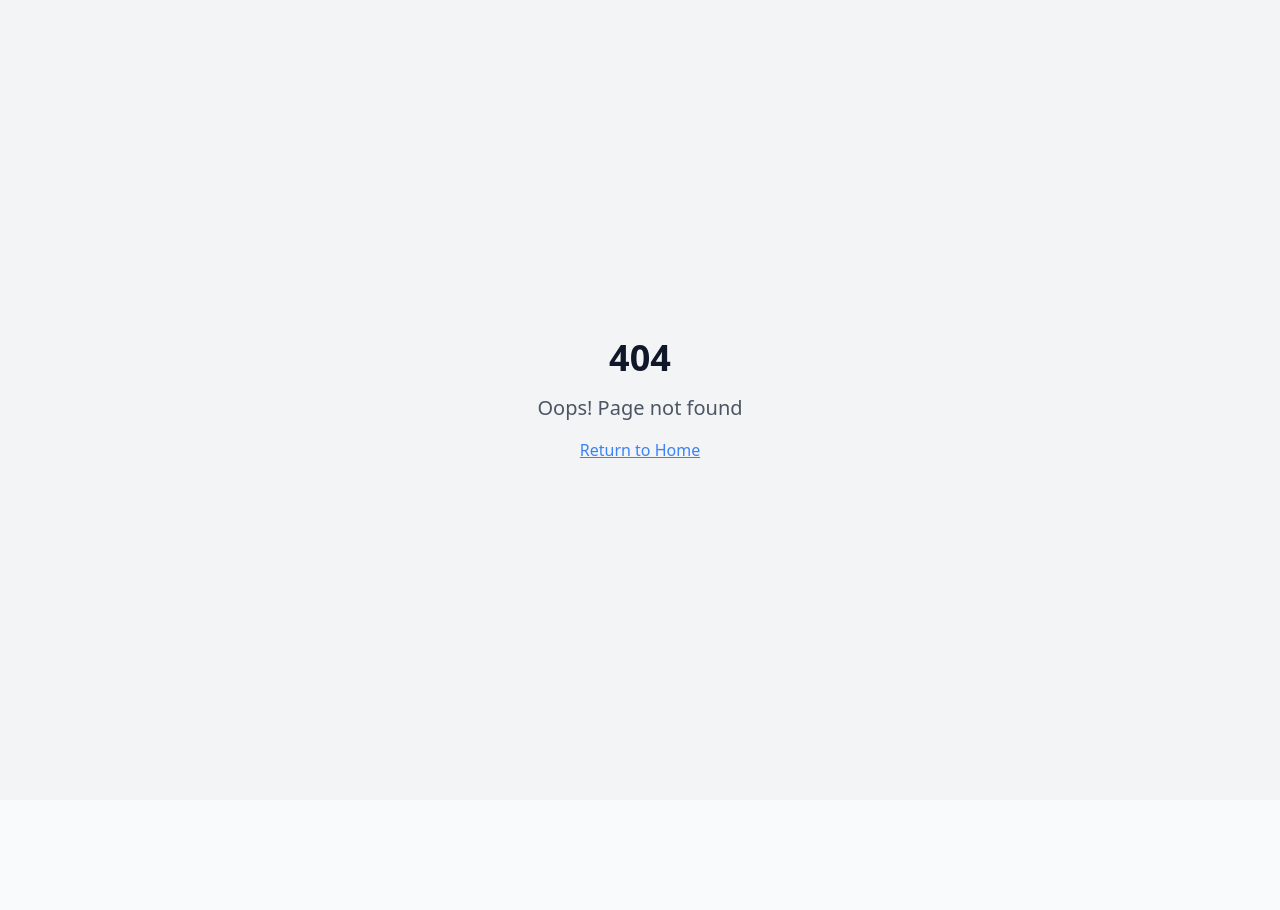
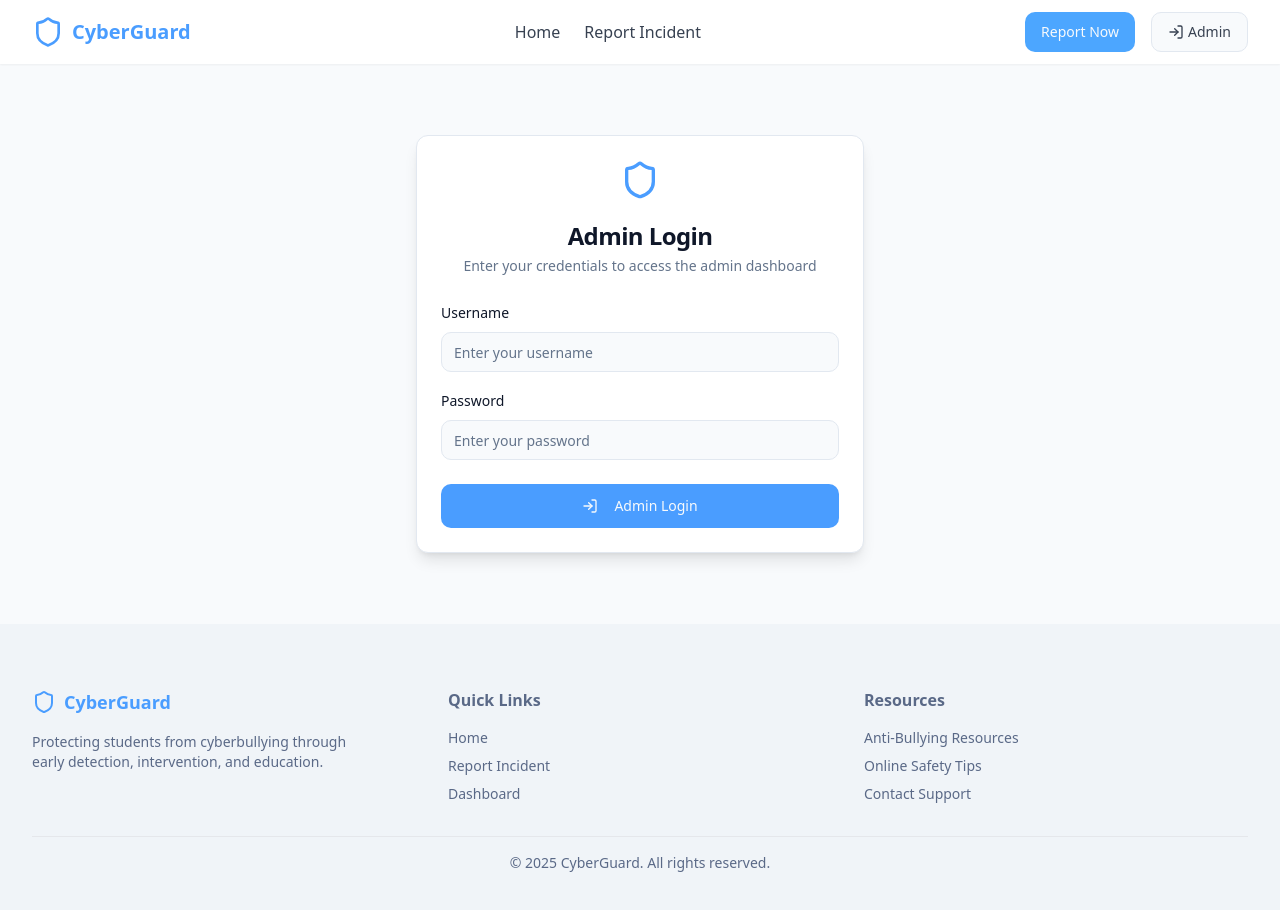
Before and after one commit to itsaot/cyberguard-safe-zone, a React (Vite) app: page /admin in a window 1280 px wide. Before the commit this address had no page. Shown: the top 910 px of the page. Before the commit the page ends 800 px from the top, so only its background shows below. Built offline with nearby package versions, Linux system fonts and the light colour scheme.

Commit message:
Add admin login page
Implement an admin login page with username and password authentication.

```diff
--- a/src/App.tsx
+++ b/src/App.tsx
@@ -3,18 +3,27 @@ import { Toaster } from "@/components/ui/toaster";
 import { Toaster as Sonner } from "@/components/ui/sonner";
 import { TooltipProvider } from "@/components/ui/tooltip";
 import { QueryClient, QueryClientProvider } from "@tanstack/react-query";
-import { BrowserRouter, Routes, Route } from "react-router-dom";
+import { BrowserRouter, Routes, Route, Navigate } from "react-router-dom";
 import Home from "./pages/Home";
 import ReportForm from "./pages/ReportForm";
 import Dashboard from "./pages/Dashboard";
+import AdminLogin from "./pages/AdminLogin";
 import NotFound from "./pages/NotFound";
 import { ReportProvider } from "./contexts/ReportContext";
+import { AuthProvider } from "./contexts/AuthContext";
 
 const queryClient = new QueryClient();
+
+// Protected route component
+const ProtectedRoute = ({ children }: { children: React.ReactNode }) => {
+  const token = localStorage.getItem('admin-token');
+  return token ? <>{children}</> : <Navigate to="/admin" />;
+};
 
 const App = () => (
   <QueryClientProvider client={queryClient}>
     <TooltipProvider>
+      <AuthProvider>
         <ReportProvider>
           <Toaster />
           <Sonner />
@@ -22,11 +31,13 @@ const App = () => (
             <Routes>
               <Route path="/" element={<Home />} />
               <Route path="/report" element={<ReportForm />} />
+              <Route path="/admin" element={<AdminLogin />} />
               <Route path="/dashboard" element={<Dashboard />} />
               <Route path="*" element={<NotFound />} />
             </Routes>
           </BrowserRouter>
         </ReportProvider>
+      </AuthProvider>
     </TooltipProvider>
   </QueryClientProvider>
 );
--- a/src/components/Navbar.tsx
+++ b/src/components/Navbar.tsx
@@ -1,9 +1,12 @@
 
 import { Link } from 'react-router-dom';
 import { Button } from "@/components/ui/button";
-import { Shield } from 'lucide-react';
+import { Shield, LogIn } from 'lucide-react';
+import { useAuth } from '@/contexts/AuthContext';
 
 const Navbar = () => {
+  const { isAdmin, logout } = useAuth();
+
   return (
     <header className="bg-white shadow-sm">
       <nav className="cg-container flex items-center justify-between h-16">
@@ -21,19 +24,41 @@ const Navbar = () => {
           <Link to="/report" className="text-gray-700 hover:text-cyberguard-blue transition-colors">
             Report Incident
           </Link>
-          <Link to="/dashboard" className="text-gray-700 hover:text-cyberguard-blue transition-colors">
-            Dashboard
-          </Link>
+          {isAdmin ? (
+            <Link to="/dashboard" className="text-gray-700 hover:text-cyberguard-blue transition-colors">
+              Dashboard
+            </Link>
+          ) : null}
         </div>
 
         <div className="md:hidden">
           <Button variant="outline" size="sm">Menu</Button>
         </div>
 
-        <div className="hidden md:block">
+        <div className="hidden md:flex md:items-center md:space-x-4">
           <Link to="/report">
             <Button className="cg-button-primary">Report Now</Button>
           </Link>
+
+          {isAdmin ? (
+            <Button
+              variant="outline"
+              className="flex items-center gap-1 text-gray-700"
+              onClick={logout}
+            >
+              Logout
+            </Button>
+          ) : (
+            <Link to="/admin">
+              <Button
+                variant="outline"
+                className="flex items-center gap-1 text-gray-700"
+              >
+                <LogIn className="h-4 w-4" />
+                Admin
+              </Button>
+            </Link>
+          )}
         </div>
       </nav>
     </header>
--- /dev/null
+++ b/src/contexts/AuthContext.tsx
@@ -0,0 +1,51 @@
+
+import React, { createContext, useContext, useState, ReactNode } from 'react';
+import { toast } from "@/components/ui/sonner";
+
+// Define the admin credentials
+const ADMIN_USERNAME = "An assessment";
+const ADMIN_PASSWORD = "Thlologelo@1";
+
+// Define the auth context type
+type AuthContextType = {
+  isAdmin: boolean;
+  login: (username: string, password: string) => boolean;
+  logout: () => void;
+};
+
+// Create context with default values
+const AuthContext = createContext<AuthContextType>({
+  isAdmin: false,
+  login: () => false,
+  logout: () => {},
+});
+
+// Provider component
+export const AuthProvider = ({ children }: { children: ReactNode }) => {
+  const [isAdmin, setIsAdmin] = useState<boolean>(false);
+
+  const login = (username: string, password: string) => {
+    if (username === ADMIN_USERNAME && password === ADMIN_PASSWORD) {
+      setIsAdmin(true);
+      toast.success("Admin login successful");
+      return true;
+    } else {
+      toast.error("Invalid username or password");
+      return false;
+    }
+  };
+
+  const logout = () => {
+    setIsAdmin(false);
+    toast.info("Admin logged out");
+  };
+
+  return (
+    <AuthContext.Provider value={{ isAdmin, login, logout }}>
+      {children}
+    </AuthContext.Provider>
+  );
+};
+
+// Custom hook for using this context
+export const useAuth = () => useContext(AuthContext);
--- /dev/null
+++ b/src/pages/AdminLogin.tsx
@@ -0,0 +1,76 @@
+
+import { useState } from 'react';
+import { useNavigate } from 'react-router-dom';
+import { useAuth } from '@/contexts/AuthContext';
+import { Button } from "@/components/ui/button";
+import { Input } from "@/components/ui/input";
+import { Label } from "@/components/ui/label";
+import { Card, CardContent, CardDescription, CardFooter, CardHeader, CardTitle } from "@/components/ui/card";
+import { Shield, LogIn } from 'lucide-react';
+import PageLayout from '@/components/PageLayout';
+
+const AdminLogin = () => {
+  const [username, setUsername] = useState('');
+  const [password, setPassword] = useState('');
+  const { login } = useAuth();
+  const navigate = useNavigate();
+
+  const handleSubmit = (e: React.FormEvent) => {
+    e.preventDefault();
+    const success = login(username, password);
+    if (success) {
+      navigate('/dashboard');
+    }
+  };
+
+  return (
+    <PageLayout>
+      <div className="flex flex-col items-center justify-center min-h-[70vh] p-4">
+        <Card className="w-full max-w-md shadow-lg">
+          <CardHeader className="space-y-1">
+            <div className="flex items-center justify-center mb-4">
+              <Shield className="h-10 w-10 text-cyberguard-blue" />
+            </div>
+            <CardTitle className="text-2xl text-center font-bold">Admin Login</CardTitle>
+            <CardDescription className="text-center">
+              Enter your credentials to access the admin dashboard
+            </CardDescription>
+          </CardHeader>
+          <form onSubmit={handleSubmit}>
+            <CardContent className="space-y-4">
+              <div className="space-y-2">
+                <Label htmlFor="username">Username</Label>
+                <Input
+                  id="username"
+                  placeholder="Enter your username"
+                  value={username}
+                  onChange={(e) => setUsername(e.target.value)}
+                  required
+                />
+              </div>
+              <div className="space-y-2">
+                <Label htmlFor="password">Password</Label>
+                <Input
+                  id="password"
+                  type="password"
+                  placeholder="Enter your password"
+                  value={password}
+                  onChange={(e) => setPassword(e.target.value)}
+                  required
+                />
+              </div>
+            </CardContent>
+            <CardFooter>
+              <Button type="submit" className="w-full bg-cyberguard-blue hover:bg-blue-600" size="lg">
+                <LogIn className="mr-2 h-4 w-4" />
+                Admin Login
+              </Button>
+            </CardFooter>
+          </form>
+        </Card>
+      </div>
+    </PageLayout>
+  );
+};
+
+export default AdminLogin;
--- a/src/pages/Dashboard.tsx
+++ b/src/pages/Dashboard.tsx
@@ -1,4 +1,3 @@
-
 import { useState } from 'react';
 import { Button } from '@/components/ui/button';
 import { Card, CardContent, CardHeader, CardTitle } from '@/components/ui/card';
@@ -160,6 +159,20 @@ const getStatusIcon = (status: string) => {
 };
 
 const Dashboard = () => {
+  const { isAdmin } = useAuth();
+  const navigate = useNavigate();
+
+  useEffect(() => {
+    if (!isAdmin) {
+      navigate('/admin');
+    }
+  }, [isAdmin, navigate]);
+
+  // Only render dashboard content if user is admin
+  if (!isAdmin) {
+    return null; // Or a loading indicator
+  }
+
   const [filter, setFilter] = useState('all');
   const [periodFilter, setPeriodFilter] = useState('30days');
   const [selectedReportId, setSelectedReportId] = useState<number | null>(null);
```
Lines whose indentation alone changed are shown as unchanged.
